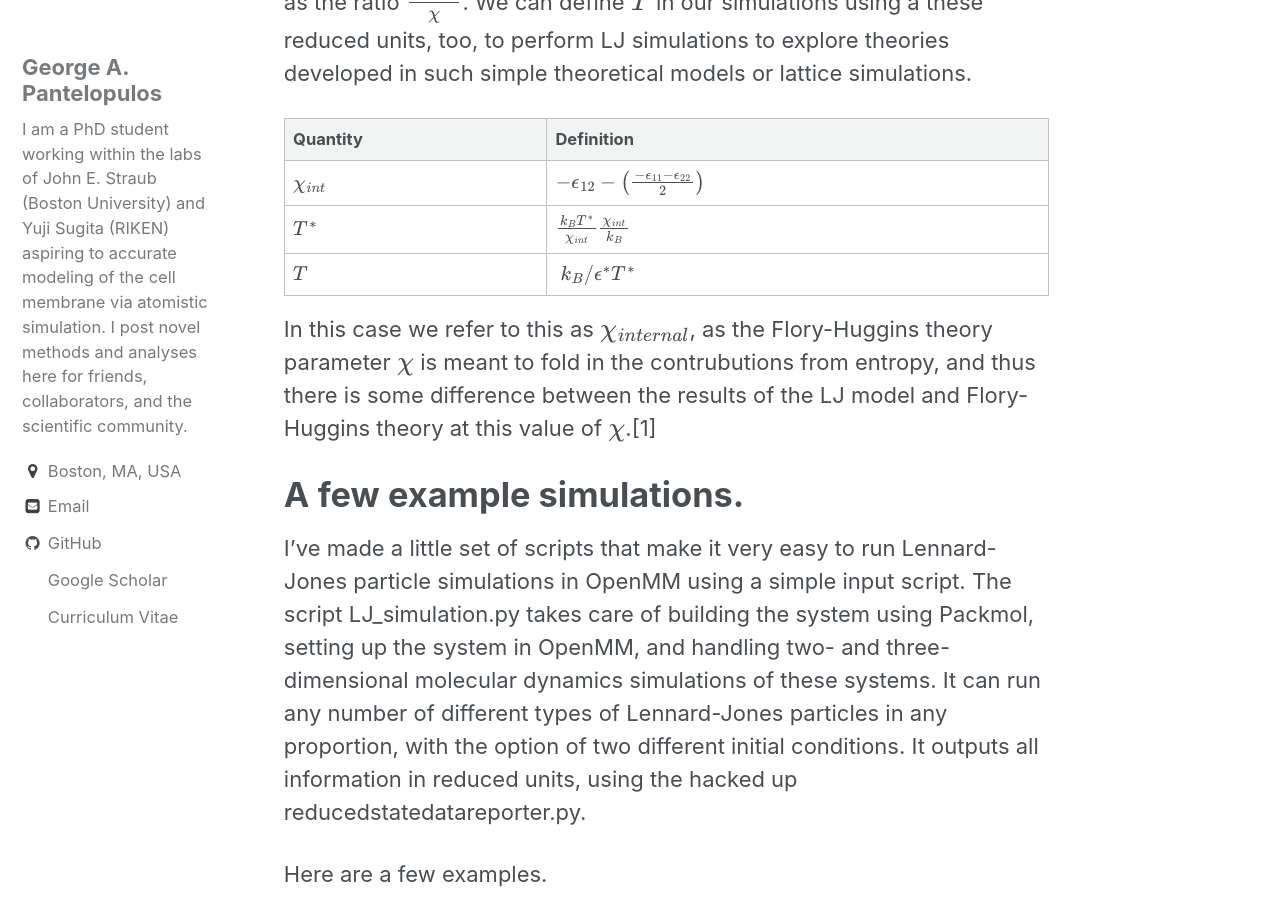
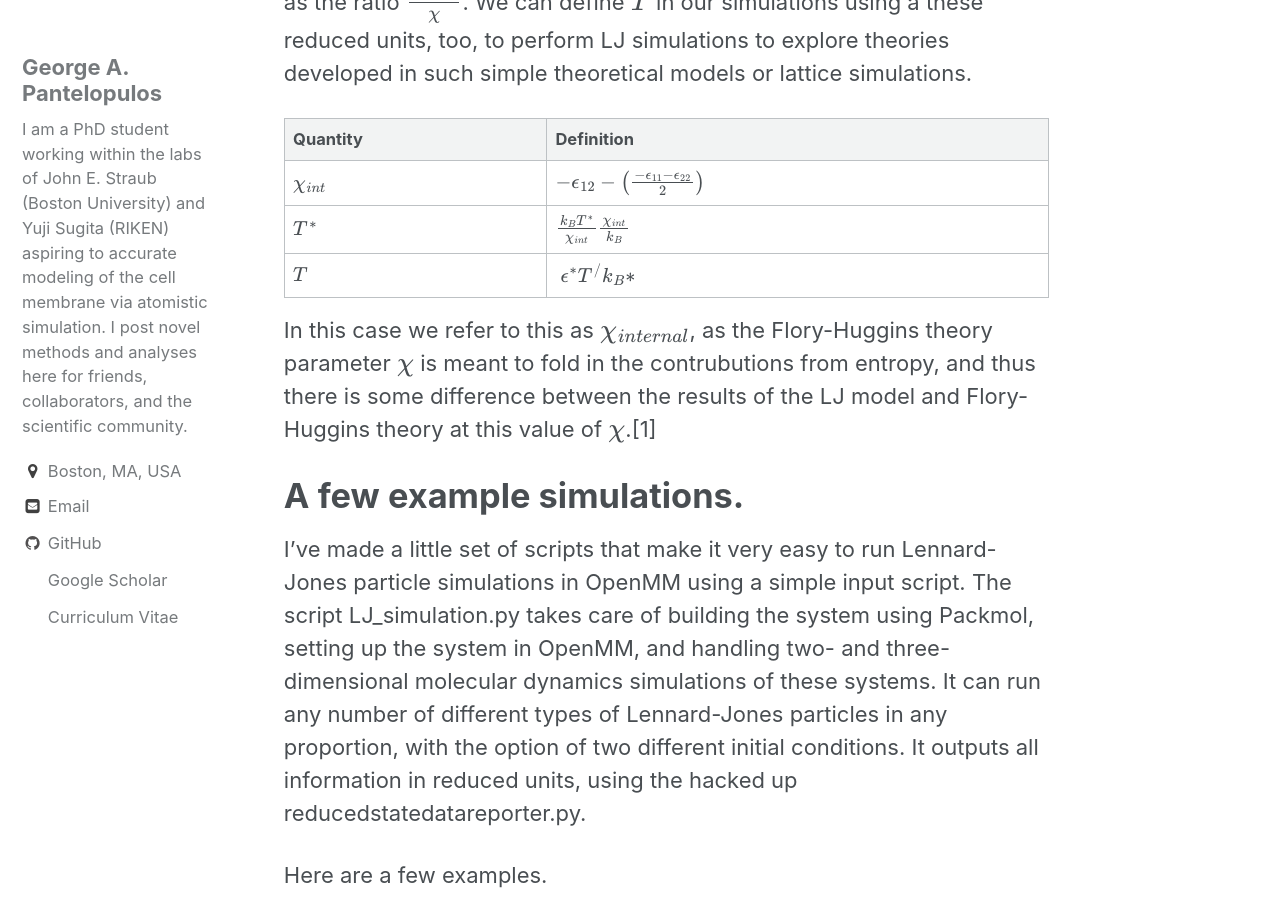
Before and after one commit to gpantel/gpantel.github.io, a Jekyll site: the page built from _posts/2019-26-19-LJsimulation.markdown, in a window 1280 px wide and 900 px high, scrolled down 2811 px. Built offline with Jekyll 4.4.1, drawn with Linux system fonts in a browser that asks for light colours; formulas are drawn with MathJax 3.

```diff
--- a/_posts/2019-26-19-LJsimulation.markdown
+++ b/_posts/2019-26-19-LJsimulation.markdown
@@ -52,7 +52,7 @@ There is another, not so general reduced unit we use to think about conditions f
 |------------|-------------------------------------------------------------------------------|
 | $$\chi_{int}$$ | $$-\epsilon_{12} - \left( \frac{-\epsilon_{11} - \epsilon_{22}}{2} \right)$$   |
 | $$T^*$$    | $$\frac{k_B T^*}{\chi_{int}} \frac{\chi_{int}}{k_B}$$                              |
-| $$T$$      | $$\ k_B/ \epsilon^* T^*$$                                                          |
+| $$T$$      | $$\ \epsilon^* T^ /  k_B *$$                                                          |
 
 In this case we refer to this as $$\chi_{internal}$$, as the Flory-Huggins theory parameter $$\chi$$ is meant to fold in the contrubutions from entropy, and thus there is some difference between the results of the LJ model and Flory-Huggins theory at this value of $$\chi$$.[1]
 
```
